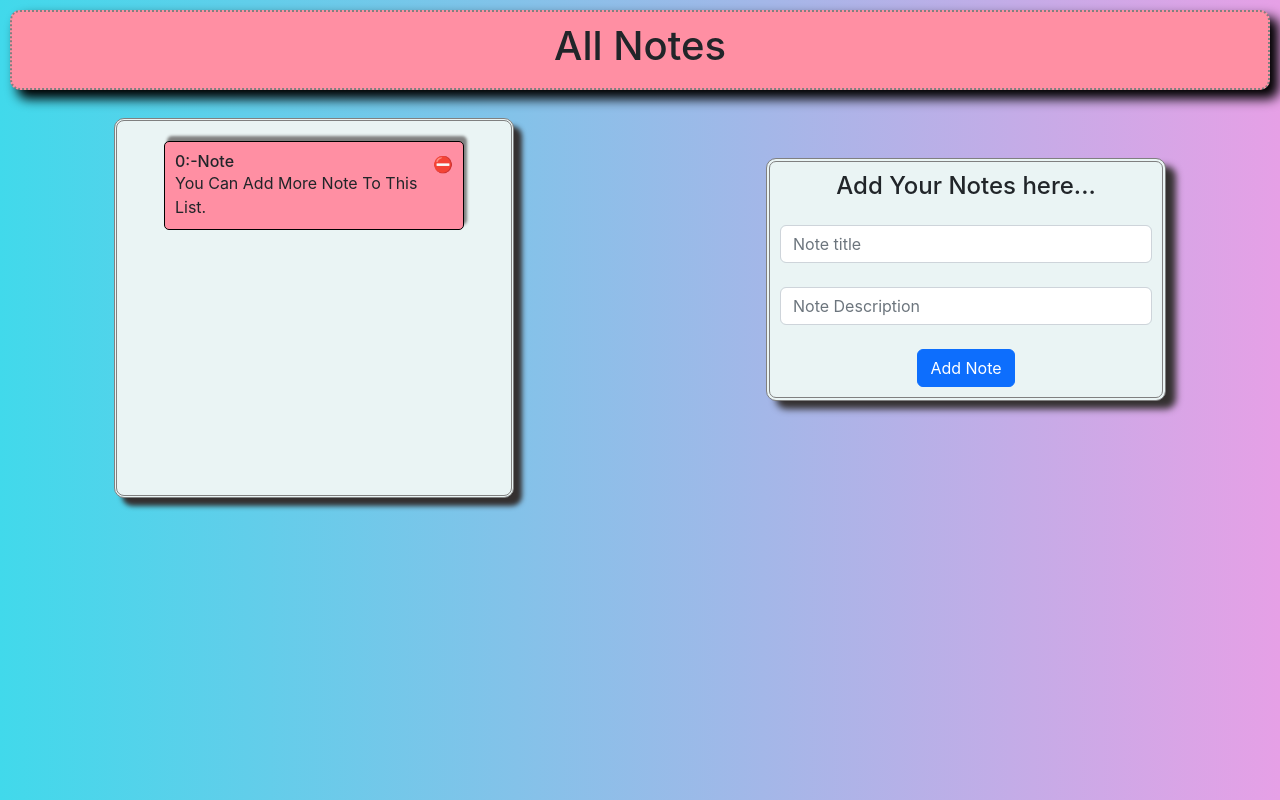
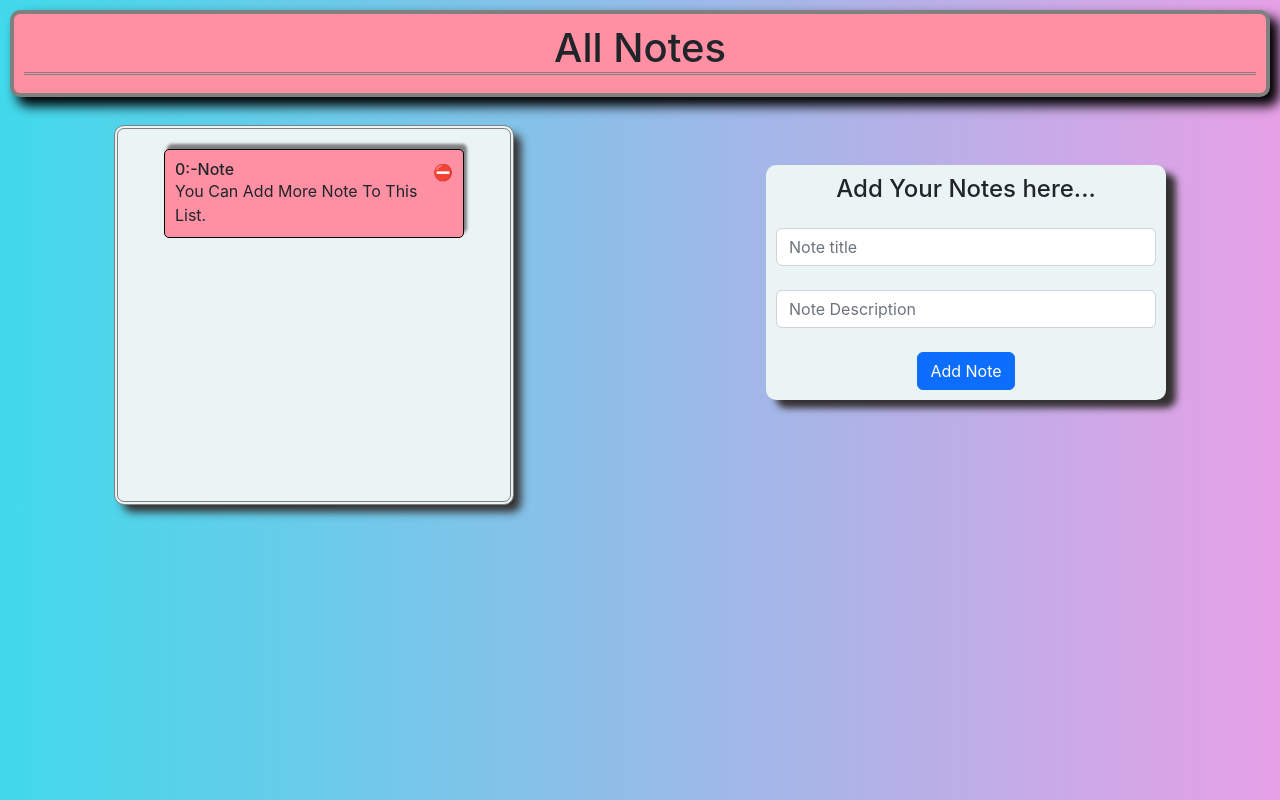
Before and after one commit to AvishkarMandlik/tiny-notes, a React (Create React App) app: page / in a window 1280 px wide. Built offline with nearby package versions, Linux system fonts and the light colour scheme.

Commit message:
hover added

```diff
--- a/src/views/Home/Home.css
+++ b/src/views/Home/Home.css
@@ -5,12 +5,13 @@ border-radius: 10px;
 box-shadow: 0px 4px 6px 2px grey;
 background-color: #ff8fa3;
 margin-bottom: 20px;
-border: 2px dotted grey;
+border: 4px solid grey;
 box-shadow: 8px 8px 12px 1px black;
 }
 
 .app-title{
     text-align: center;
+    border-bottom: 3px double grey;
 }
 
 .notes-container{
@@ -22,8 +23,8 @@ box-shadow: 8px 8px 12px 1px black;
     border-radius: 10px;
     height: 380px;
     overflow-y:scroll;
-    border: 3px double grey;
-    box-shadow: 8px 8px 5px rgb(52, 48, 48);
+    border: 4px double grey;
+    box-shadow: 8px 8px 8px -1px rgb(52, 48, 48);
 }
 
 .note-editor-container{
@@ -34,6 +35,11 @@ box-shadow: 8px 8px 12px 1px black;
     margin-right: auto;
     border-radius: 10px;
     max-height: 380px;
-    border: 4px double grey;
     box-shadow: 10px 8px 7px rgb(52, 48, 48);
 }
+.notes-container:hover{
+    box-shadow: -6px -6px 8px -1px rgb(52, 48, 48);
+}
+.note-editor-container:hover{
+    box-shadow: 0px 0px 14px 2px rgb(52, 48, 48);
+}
```
